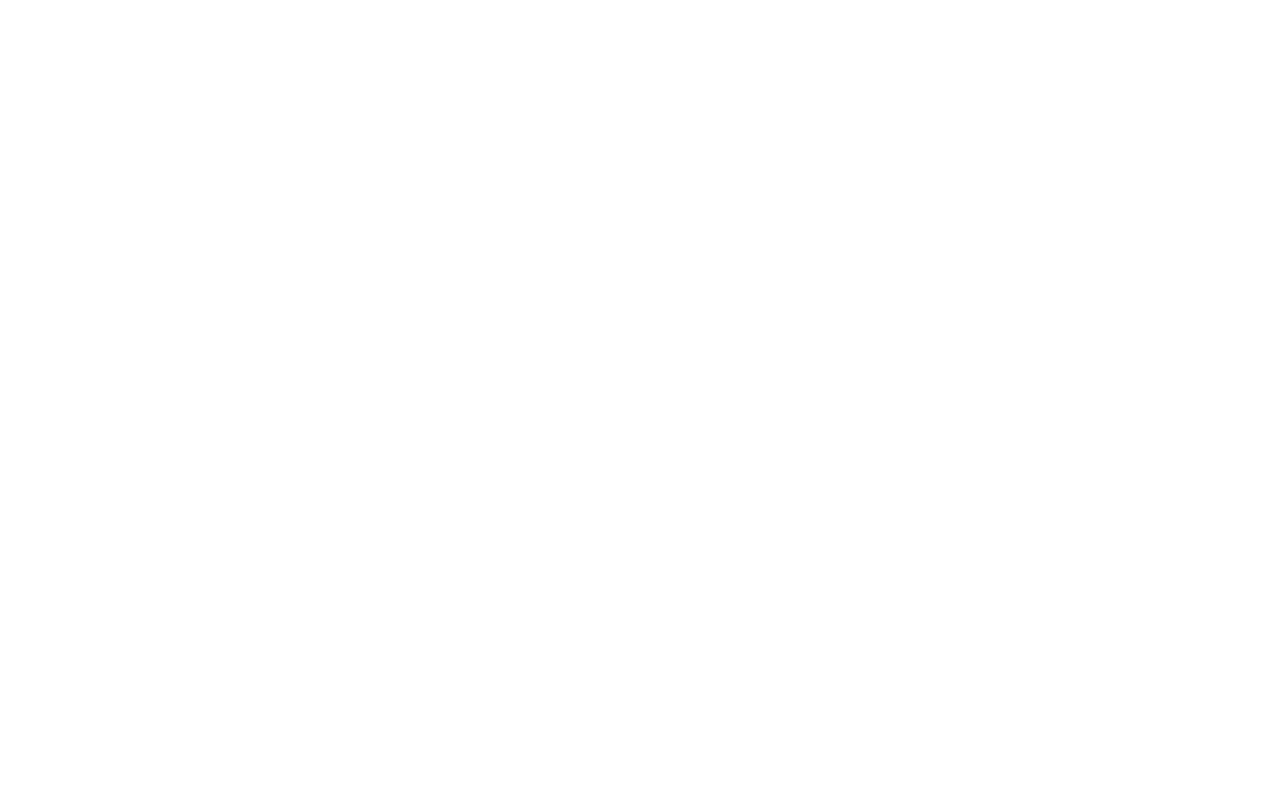
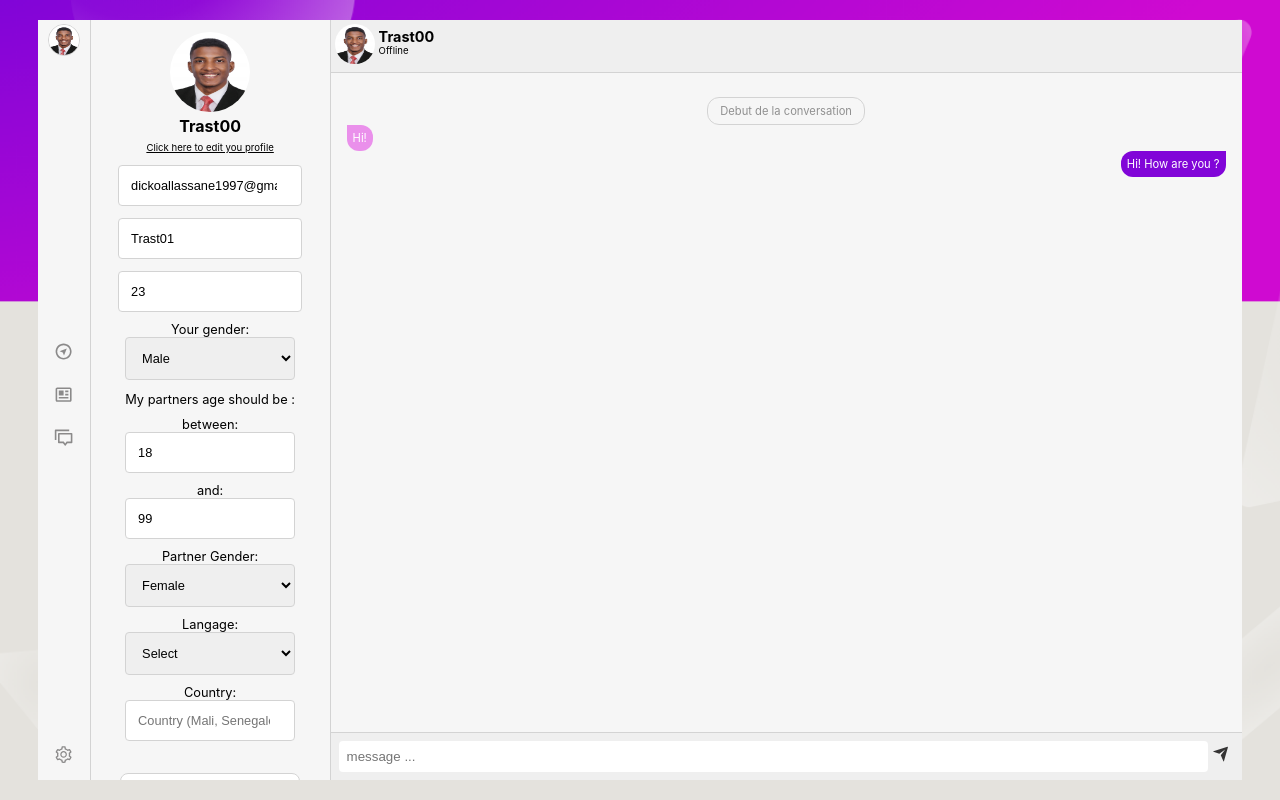
Before and after one commit to Trast00/Meet-Africans, a React (Create React App) app: page /dashboard in a window 1280 px wide. Before the commit this address had no page. Built offline with nearby package versions, Linux system fonts and the light colour scheme.

Commit message:
Update main: rename to dashboard

```diff
--- a/src/App.js
+++ b/src/App.js
@@ -1,8 +1,8 @@
 import { Route, Routes } from 'react-router-dom';
 import './App.css';
 import Auth from './pages/Auth/Auth';
+import Dashboard from './pages/Dashboard/Dashboard';
 import Home from './pages/Home';
-import Main from './pages/Main/Main';
 
 function App() {
   return (
@@ -10,7 +10,7 @@
       <Routes>
         <Route path='/' element={<Home />} />
         <Route path='/auth' element={<Auth />} />
-        <Route path='/main' element={<Main />} />
+        <Route path='/dashboard' element={<Dashboard />} />
       </Routes>
     </div>
   );
--- a/src/components/home/presentations/presentations.css
+++ b/src/components/home/presentations/presentations.css
@@ -2,13 +2,13 @@
   margin-top: 80px;
 }
 
-.chats {
+.presentation-chat .chats {
   flex-wrap: wrap;
   color: var(--color-text);
   padding: 24px;
 }
 
-.chats p {
+.presentation-chat .chats p {
   text-align: start;
   width: fit-content;
   color: white;
--- a/src/components/main/ListChats/ListChats.css
+++ b/src/components/main/ListChats/ListChats.css
@@ -28,8 +28,9 @@
   font-size: 0.6rem;
 }
 
-.chats {
+.list-chat .chats {
   flex: 1;
+  padding: 24px 16px 2px 16px;
 }
 
 .chatBar {
--- a/src/components/main/Message/Message.css
+++ b/src/components/main/Message/Message.css
@@ -32,5 +32,7 @@
 }
 
 .friend-message p {
+  color: white;
+  background-color: var(--color-pink-ligth);
   border-top-left-radius: 0;
 }
--- a/src/pages/Main/Main.jsx
+++ b/src/pages/Dashboard/Dashboard.jsx
@@ -4,9 +4,9 @@
 import ListUsers from '../../components/main/ListUsers/ListUsers'
 import NavMain from '../../components/main/NavMain/NavMain'
 import Profile from '../../components/main/Profile/Profile'
-import './main.css'
+import './dashboard.css'
 
-const Main = () => {
+const Dashboard = () => {
   return (
     <div className='flex-center main'>
       <main className="column wrapper">
@@ -24,4 +24,4 @@
   )
 }
 
-export default Main
+export default Dashboard
```
Also changed, not shown: src/pages/Dashboard/dashboard.css (renamed from src/pages/Main/main.css).
